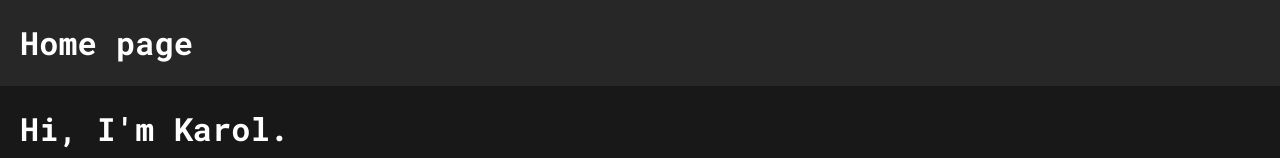
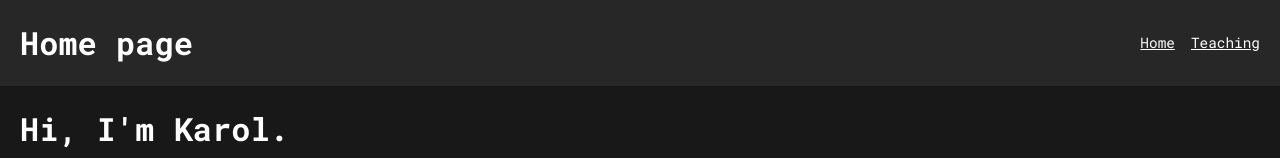
Before and after one commit to Kwasow/kwasow.pl, a React (Create React App) app: page /#/ in a window 1280 px wide. Shown: the top 158 px of the page. Built offline with nearby package versions, Linux system fonts and the light colour scheme.

Commit message:
Restored shortcuts on homepage (#14)

```diff
--- a/src/components/NavigationBar.tsx
+++ b/src/components/NavigationBar.tsx
@@ -43,9 +43,9 @@ export function NavigationBar(props: NavigationBarProps) {
       </Row>
 
       <Row>
-        {shortcuts
-          ? <Shortcuts />
-          : <></>}
+        {shortcuts === false
+          ? <></>
+          : <Shortcuts />}
       </Row>
     </TopBar>
   )
```
Also changed, not shown: 1 other file (tests, documents, lock files or other folders).
